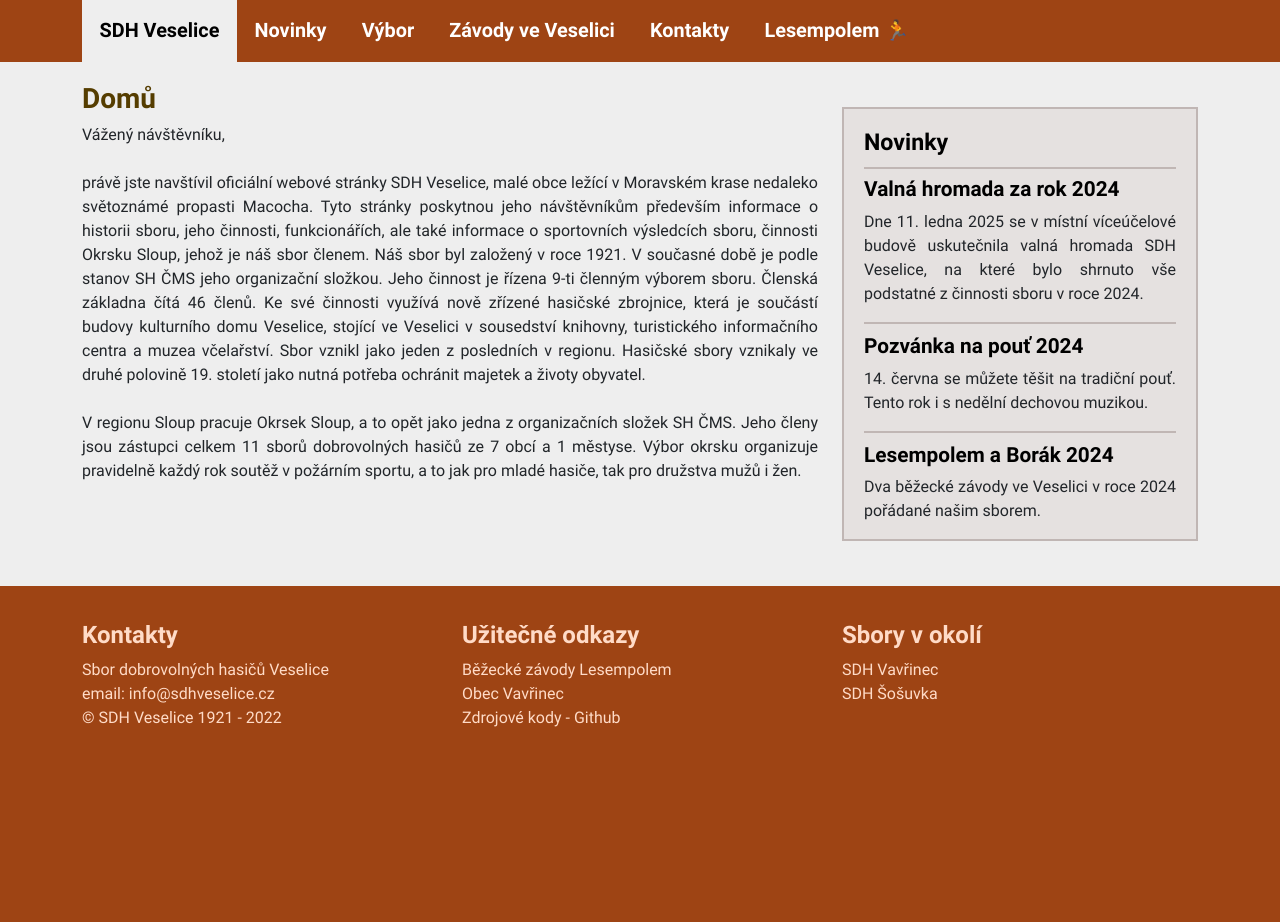
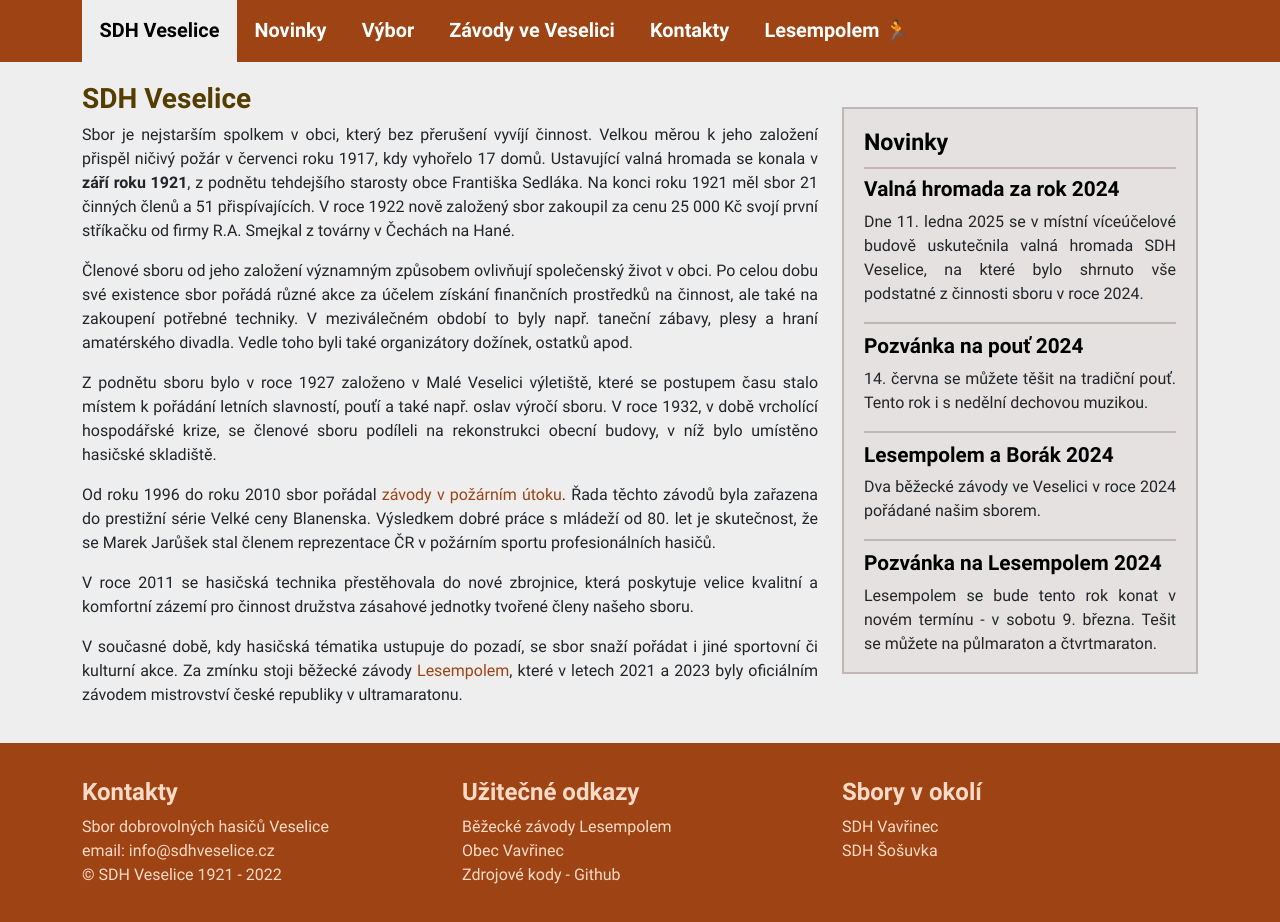
Before and after one commit to kotrzina/sdhveselice, a Next.js app: page / in a window 1280 px wide. Shown: the top 922 px of the page. Before the commit the page ends 800 px from the top, so only its background shows below. Built offline with nearby package versions, Linux system fonts and the light colour scheme.

Commit message:
Amend text on homepage

```diff
--- a/pages/index.tsx
+++ b/pages/index.tsx
@@ -24,24 +24,42 @@ const Home = (props: Props) => {
                     <title>SDH Veselice</title>
                 </Head>
 
-                <h1>Domů</h1>
+                <h1>SDH Veselice</h1>
 
                 <p>
-                    Vážený návštěvníku,
-                    <br/><br/>
-                    právě jste navštívil oficiální webové stránky SDH Veselice, malé obce ležící v Moravském krase nedaleko
-                    světoznámé propasti Macocha. Tyto stránky poskytnou jeho návštěvníkům především informace o historii sboru,
-                    jeho činnosti, funkcionářích, ale také informace o sportovních výsledcích sboru, činnosti Okrsku Sloup,
-                    jehož je náš sbor členem. Náš sbor byl založený v roce 1921. V současné době je podle stanov SH ČMS jeho
-                    organizační složkou. Jeho činnost je řízena 9-ti členným výborem sboru. Členská základna čítá 46 členů. Ke
-                    své činnosti využívá nově zřízené hasičské zbrojnice, která je součástí budovy kulturního domu Veselice,
-                    stojící ve Veselici v sousedství knihovny, turistického informačního centra a muzea včelařství. Sbor vznikl
-                    jako jeden z posledních v regionu. Hasičské sbory vznikaly ve druhé polovině 19. století jako nutná potřeba
-                    ochránit majetek a životy obyvatel.
-                    <br/><br/>
-                    V regionu Sloup pracuje Okrsek Sloup, a to opět jako jedna z organizačních složek SH ČMS. Jeho členy jsou
-                    zástupci celkem 11 sborů dobrovolných hasičů ze 7 obcí a 1 městyse. Výbor okrsku organizuje pravidelně každý
-                    rok soutěž v požárním sportu, a to jak pro mladé hasiče, tak pro družstva mužů i žen.
+                    Sbor je nejstarším spolkem v obci, který bez přerušení vyvíjí činnost. Velkou měrou k jeho založení
+                    přispěl ničivý požár v červenci roku 1917, kdy vyhořelo 17 domů. Ustavující valná hromada se konala
+                    v <strong>září roku 1921</strong>, z podnětu tehdejšího starosty obce Františka Sedláka. Na konci
+                    roku 1921 měl sbor 21 činných členů a 51 přispívajících. V roce 1922 nově založený sbor zakoupil za
+                    cenu 25 000 Kč svojí první stříkačku od firmy R.A. Smejkal z továrny v Čechách na Hané.
+                </p>
+                <p>
+                    Členové sboru od jeho založení významným způsobem ovlivňují společenský život v obci. Po celou dobu
+                    své existence sbor pořádá různé akce za účelem získání finančních prostředků na činnost, ale také na
+                    zakoupení potřebné techniky. V meziválečném období to byly např. taneční zábavy, plesy a hraní
+                    amatérského divadla. Vedle toho byli také organizátory dožínek, ostatků apod.
+                </p>
+                <p>
+                    Z podnětu sboru bylo v roce 1927 založeno v Malé Veselici výletiště, které se postupem času stalo
+                    místem k pořádání letních slavností, pouťí a také např. oslav výročí sboru. V roce 1932, v době
+                    vrcholící hospodářské krize, se členové sboru podíleli na rekonstrukci obecní budovy, v níž bylo
+                    umístěno hasičské skladiště.
+                </p>
+                <p>
+                    Od roku 1996 do roku 2010 sbor pořádal <a href={"/zavody"}>závody v požárním útoku</a>. Řada těchto
+                    závodů byla zařazena do prestižní série Velké ceny Blanenska. Výsledkem dobré práce s mládeží od 80.
+                    let je skutečnost, že se Marek Jarůšek stal členem reprezentace ČR v požárním sportu profesionálních
+                    hasičů.
+                </p>
+                <p>
+                    V roce 2011 se hasičská technika přestěhovala do nové zbrojnice, která poskytuje velice kvalitní a
+                    komfortní zázemí pro činnost družstva zásahové jednotky tvořené členy našeho sboru.
+                </p>
+                <p>
+                    V současné době, kdy hasičská tématika ustupuje do pozadí, se sbor snaží pořádat i jiné sportovní či
+                    kulturní akce. Za zmínku stoji běžecké závody <a href={"https://lesempolem.cz"}
+                                                                     target={"_blank"}>Lesempolem</a>, které v letech
+                    2021 a 2023 byly oficiálním závodem mistrovství české republiky v ultramaratonu.
                 </p>
             </Col>
 
@@ -54,7 +72,7 @@ export default Home
 
 
 export async function getStaticProps(context: GetStaticPropsContext): Promise<GetStaticPropsResult<Props>> {
-    const articles = getArticles().slice(0, 3)
+    const articles = getArticles().slice(0, 4)
     const list = articles.map(article => {
         return {
             title: article.getTitle(),
```
